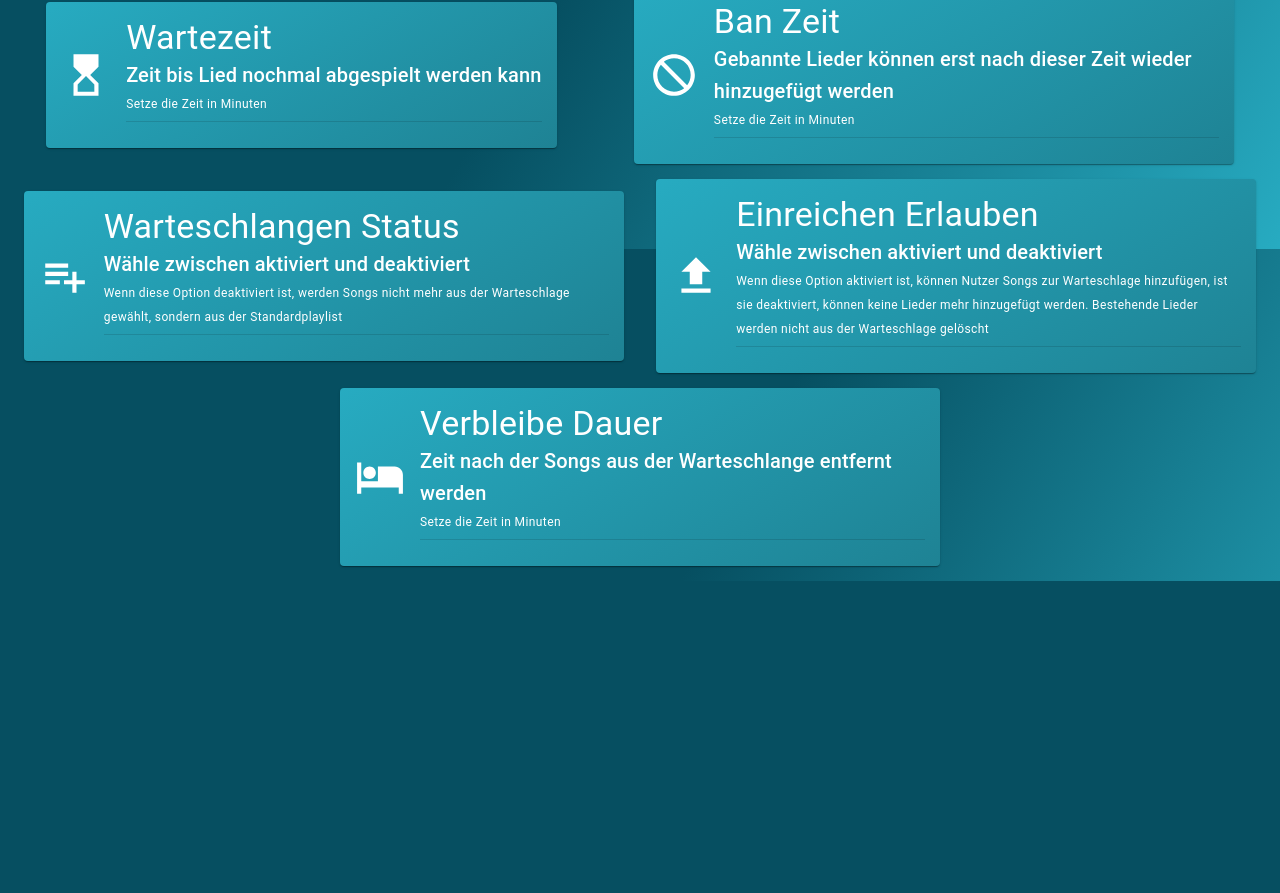
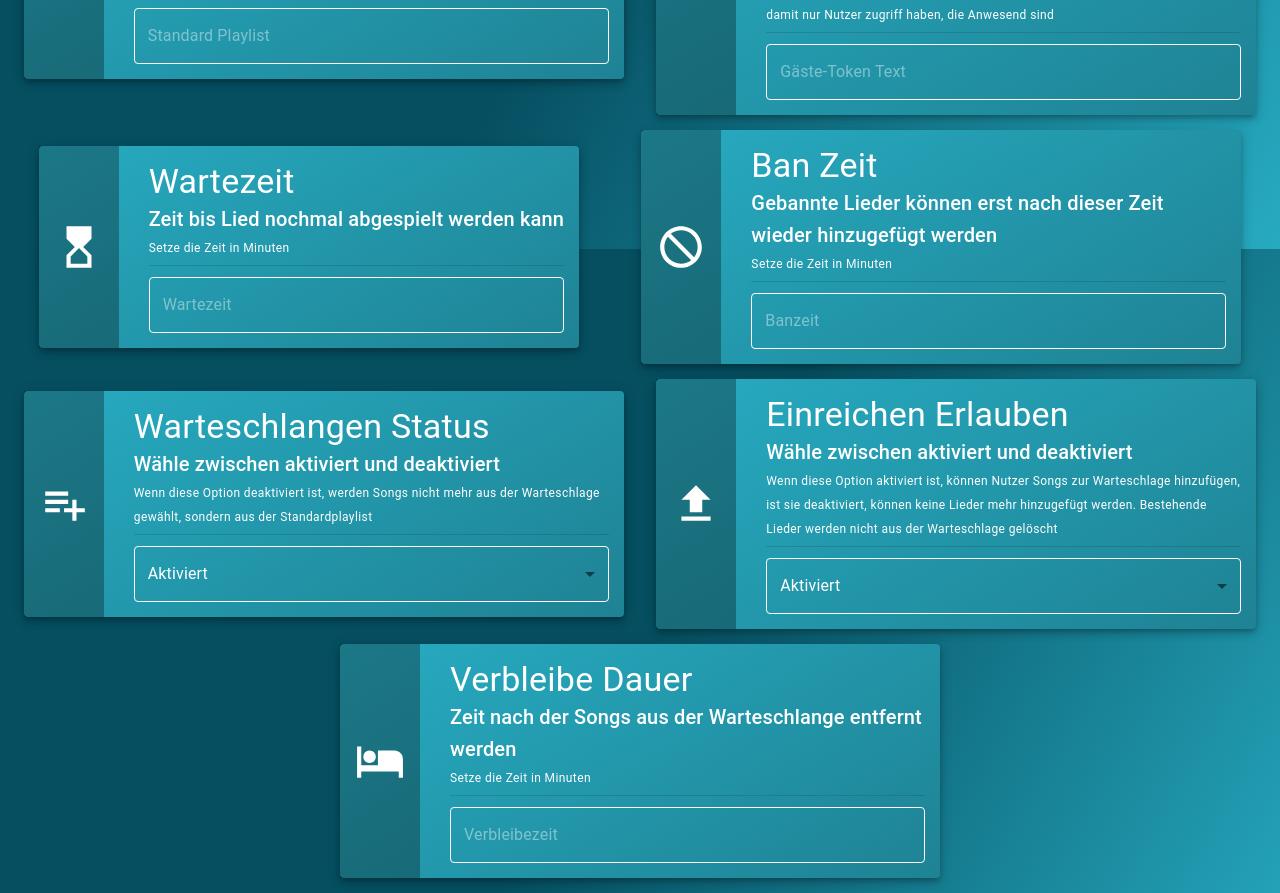
Before and after one commit to TheMrPhantom/beachify, a React (Create React App) app in the folder frontend/: page /admin in a window 1280 px wide. Shown: the part 551-1444 px from the top of the page. Before the commit the page ends 1132 px from the top, so only its background shows below. Built offline with nearby package versions, Linux system fonts and the light colour scheme; no server answers.

Commit message:
settings design finished

```diff
--- a/frontend/src/Components/Settings/Settings.tsx
+++ b/frontend/src/Components/Settings/Settings.tsx
@@ -1,4 +1,4 @@
-import React from 'react'
+import React, { useState } from 'react'
 import Settingsbox from './Settingsbox'
 import ContrastIcon from '@mui/icons-material/Contrast';
 import CheckBoxIcon from '@mui/icons-material/CheckBox';
@@ -12,13 +12,135 @@ import HotelIcon from '@mui/icons-material/Hotel';
 
 import Texts from '../../texts.json';
 import style from './settings.module.scss'
-import { Typography } from '@mui/material';
+import { MenuItem, Select, TextField, Typography } from '@mui/material';
 
 type Props = {}
 
 const Settings = (props: Props) => {
+    const [listmode, setlistmode] = useState("0")
+
+    const listModeElement: JSX.Element = <Select value={listmode} onChange={value => setlistmode(value.target.value)} fullWidth>
+        <MenuItem value="0">Blacklist</MenuItem>
+        <MenuItem value="1">Whitelist</MenuItem>
+    </Select>
+
+    const [trustmode, settrustmode] = useState("1")
+
+    const trustmodeElement: JSX.Element = <Select value={trustmode} onChange={value => settrustmode(value.target.value)} fullWidth>
+        <MenuItem value="0">Genehmigung Benötigt</MenuItem>
+        <MenuItem value="1">Freie Wahl</MenuItem>
+    </Select>
+
+    const [defaultPlaylist, setdefaultPlaylist] = useState("")
+
+    const defaultPlaylistElement: JSX.Element = <TextField
+        placeholder='Standard Playlist'
+        variant='outlined'
+        fullWidth
+        InputProps={{
+            classes: {
+                input: style.resize,
+            },
+        }}
+        value={defaultPlaylist}
+        onChange={(value) => {
+            setdefaultPlaylist(value.target.value)
+        }}
+    />
+
+    const [guesttoken, setguesttoken] = useState("")
+
+    const guesttokenElement: JSX.Element = <TextField
+        placeholder='Gäste-Token Text'
+        variant='outlined'
+        fullWidth
+        InputProps={{
+            classes: {
+                input: style.resize,
+            },
+        }}
+        value={guesttoken}
+        onChange={(value) => {
+            setguesttoken(value.target.value)
+        }}
+    />
+
+    const [waitingTime, setwaitingTime] = useState("")
+
+    const waitingTimeElement: JSX.Element = <TextField
+        placeholder='Wartezeit'
+        variant='outlined'
+        type='number'
+        fullWidth
+        InputProps={{
+            inputProps: { min: 0 },
+            classes: {
+                input: style.resize,
+            },
+        }}
+        value={waitingTime}
+        onChange={(value) => {
+            setwaitingTime(value.target.value)
+        }}
+    />
+
+    const [banTime, setbanTime] = useState("")
+
+    const banTimeElement: JSX.Element = <TextField
+        placeholder='Banzeit'
+        variant='outlined'
+        type='number'
+        fullWidth
+        InputProps={{
+            inputProps: { min: 0 },
+            classes: {
+                input: style.resize,
+            },
+        }}
+        value={banTime}
+        onChange={(value) => {
+            setbanTime(value.target.value)
+        }}
+    />
+
+
+    const [queuestate, setqueuestate] = useState("0")
+
+    const queuestateElement: JSX.Element = <Select value={queuestate} onChange={value => setqueuestate(value.target.value)} fullWidth>
+        <MenuItem value="0">Aktiviert</MenuItem>
+        <MenuItem value="1">Deaktiviert</MenuItem>
+    </Select>
+
+    const [uploadAccepted, setuploadAccepted] = useState("0")
+
+    const uploadAcceptedElement: JSX.Element = <Select value={uploadAccepted} onChange={value => setuploadAccepted(value.target.value)} fullWidth>
+        <MenuItem value="0">Aktiviert</MenuItem>
+        <MenuItem value="1">Deaktiviert</MenuItem>
+    </Select>
+
+
+    const [retentionTime, setretentionTime] = useState("")
+
+    const retentionTimeElement: JSX.Element = <TextField
+        placeholder='Verbleibezeit'
+        variant='outlined'
+        type='number'
+        fullWidth
+        InputProps={{
+            inputProps: { min: 0 },
+            classes: {
+                input: style.resize,
+            },
+        }}
+        value={retentionTime}
+        onChange={(value) => {
+            setretentionTime(value.target.value)
+        }}
+    />
+
+
     return (<div>
-        <Typography variant='h4' className={style.container}>Einstellungen</Typography>
+        <Typography variant='h4' className={style.container} align='center'>Einstellungen</Typography>
 
         <div className={style.container}>
 
@@ -27,35 +149,35 @@ const Settings = (props: Props) => {
                 short={Texts.LIST_MODE_SUB_HEADLINE}
                 description={Texts.LIST_MODE_SUB_DESCRIPTION}
                 icon={<ContrastIcon />}
-                input={<div></div>}
+                input={listModeElement}
             />
             <Settingsbox
                 headline={Texts.TRUST_MODE_HEADLINE}
                 short={Texts.TRUST_MODE_SUB_HEADLINE}
                 description={Texts.TRUST_MODE_SUB_DESCRIPTION}
                 icon={<CheckBoxIcon />}
-                input={<div></div>}
+                input={trustmodeElement}
             />
             <Settingsbox
                 headline={Texts.DEFAULT_PLAYLIST_HEADLINE}
                 short={Texts.DEFAULT_PLAYLIST_SUB_HEADLINE}
                 description={Texts.DEFAULT_PLAYLIST_SUB_DESCRIPTION}
                 icon={<PlaylistPlayIcon />}
-                input={<div></div>}
+                input={defaultPlaylistElement}
             />
             <Settingsbox
                 headline={Texts.GUEST_TOKEN_MODE_HEADLINE}
                 short={Texts.GUEST_TOKEN_MODE_SUB_HEADLINE}
                 description={Texts.GUEST_TOKEN_MODE_SUB_DESCRIPTION}
                 icon={<KeyIcon />}
-                input={<div></div>}
+                input={guesttokenElement}
             />
             <Settingsbox
                 headline={Texts.WAITING_TIME_MODE_HEADLINE}
                 short={Texts.WAITING_TIME_MODE_SUB_HEADLINE}
                 description={Texts.WAITING_TIME_MODE_SUB_DESCRIPTION}
                 icon={<HourglassTopIcon />}
-                input={<div></div>}
+                input={waitingTimeElement}
             />
 
             <Settingsbox
@@ -63,7 +185,7 @@ const Settings = (props: Props) => {
                 short={Texts.BAN_TIME_SUB_HEADLINE}
                 description={Texts.BAN_TIME_SUB_DESCRIPTION}
                 icon={<NotInterestedIcon />}
-                input={<div></div>}
+                input={banTimeElement}
             />
 
             <Settingsbox
@@ -71,7 +193,7 @@ const Settings = (props: Props) => {
                 short={Texts.QUEUE_STATE_SUB_HEADLINE}
                 description={Texts.QUEUE_STATE_SUB_DESCRIPTION}
                 icon={<PlaylistAddIcon />}
-                input={<div></div>}
+                input={queuestateElement}
             />
 
             <Settingsbox
@@ -79,14 +201,14 @@ const Settings = (props: Props) => {
                 short={Texts.QUEUE_SUBMITTABLE_SUB_HEADLINE}
                 description={Texts.QUEUE_SUBMITTABLE_SUB_DESCRIPTION}
                 icon={<FileUploadIcon />}
-                input={<div></div>}
+                input={uploadAcceptedElement}
             />
             <Settingsbox
                 headline={Texts.RETENTION_TIME_HEADLINE}
                 short={Texts.RETENTION_TIME_SUB_HEADLINE}
                 description={Texts.RETENTION_TIME_SUB_DESCRIPTION}
                 icon={<HotelIcon />}
-                input={<div></div>}
+                input={retentionTimeElement}
             />
         </div>
     </div>
--- a/frontend/src/Components/Settings/Settingsbox.tsx
+++ b/frontend/src/Components/Settings/Settingsbox.tsx
@@ -13,7 +13,7 @@ type Props = {
 
 const Settingsbox = (props: Props) => {
     return (
-        <Paper className={style.paper}>
+        <Paper className={style.paper} elevation={5}>
             <div className={style.sideContainer}>
                 {React.cloneElement(props.icon, { className: style.icon })}
             </div>
--- a/frontend/src/Components/Settings/settingsbox.module.scss
+++ b/frontend/src/Components/Settings/settingsbox.module.scss
@@ -6,6 +6,8 @@
     align-items: center;
     justify-content: center;
     margin-right: $padding;
+    padding: $padding;
+    background-color: rgba($color: #000000, $alpha: 0.3);
 }
 
 .paper {
@@ -14,7 +16,6 @@
     width: fit-content;
     height: fit-content;
     background-image: $paper-background;
-    padding: $padding;
     max-width: 600px;
 }
 
@@ -22,3 +23,7 @@
     width: 50px !important;
     height: 50px !important;
 }
+
+.infoContainer {
+    padding: $padding;
+}
```
